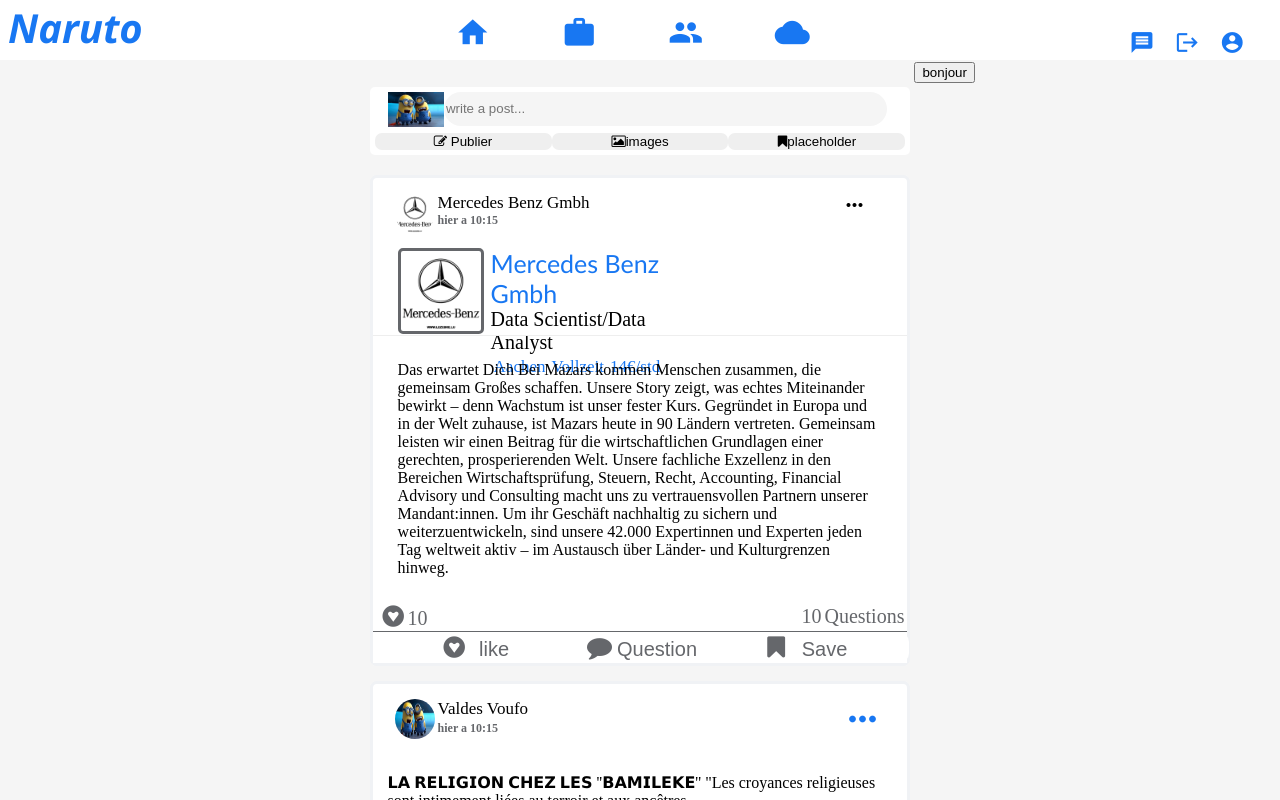
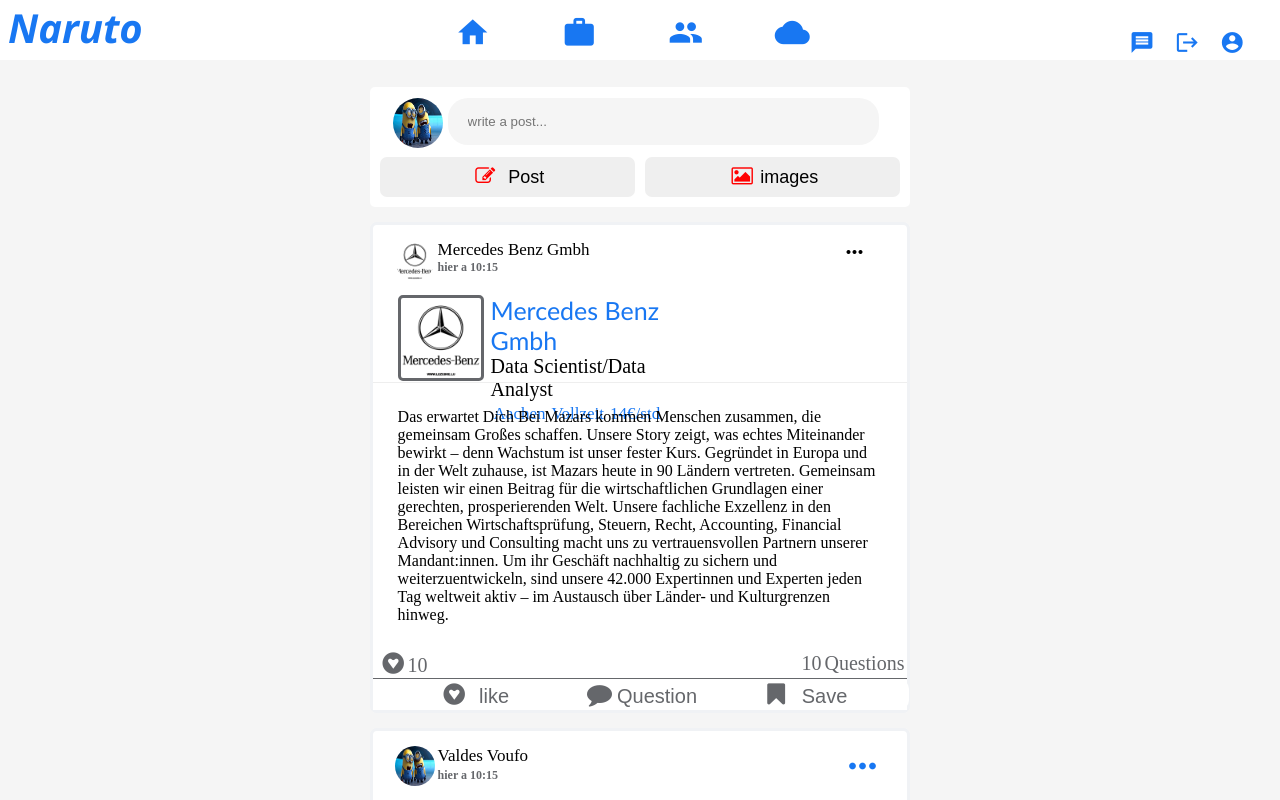
Before and after one commit to valdes-voufo/socialMedia, an Angular app in the folder Projet2vs/: page / in a window 1280 px wide. Shown: the top 800 px of the page. Built offline with nearby package versions, Linux system fonts and the light colour scheme.

Commit message:
customize the write-post-component

```diff
--- a/Projet2vs/src/app/main/main.component.html
+++ b/Projet2vs/src/app/main/main.component.html
@@ -29,7 +29,6 @@
       <!--to be delete------------------------------------------------->
     </div>
     <div class="main_right">
-      <button>bonjour</button>
     </div>
 
 
--- a/Projet2vs/src/app/simple-post/simple-post.component.css
+++ b/Projet2vs/src/app/simple-post/simple-post.component.css
@@ -82,12 +82,12 @@
   .post_image{
     flex: 7;
     max-width: 100%;
-    max-height: 100%;
+
 
   }
   .post_image_img{
     width: 100%;
-
+    max-height: 100%;
   }
   .post_bottom{
     flex: 1;
--- a/Projet2vs/src/app/simple-post/simple-post.component.html
+++ b/Projet2vs/src/app/simple-post/simple-post.component.html
@@ -2,7 +2,7 @@
     <div class="post_head">
       <div class="post_head_content">
         <div class="post_head_icon">
-          <a href=""> <img class="post_head_icon_img" height="100%" width="100%" src="../../assets/minion.jpg"></a>
+          <a href=""> <img class="post_head_icon_img"  alt="profil" src="../../assets/minion.jpg"></a>
         </div>
         <div class="post_head_text">
           <div class="post_head_text_name"><a href=""> Valdes Voufo </a></div>
--- a/Projet2vs/src/app/write-post/write-post.component.css
+++ b/Projet2vs/src/app/write-post/write-post.component.css
@@ -1,14 +1,17 @@
 .write_post{
-    height: fit-content;
+    height: 100px;
     flex-direction: column;
     background-color: white;
     border-radius: 5px;
+    border-color: #65676B;
     display: flex;
-    margin-bottom: 20px;
-
-    padding: 5px
-
-
+    margin-bottom: 15px;
+    padding: 10px
+  }
+  .post_head_icon_img{
+     height:50px;
+     width: 50px;
+     border-radius: 50%;
   }
 
 .write_post_top{
@@ -17,15 +20,16 @@
     align-items: center;
     justify-content: center;
 
+
   }
 
   .write_post_top_content{
     width: 95%;
+    border-bottom: #65676B;
+    border-width: 1px;
+    height: 95%;
+    display: flex;
 
-   border-bottom: #65676B;
-    border-width: 1px;
-    height: 90%;
-    display: flex;
   }
   .write_post_image{
     flex: 1;
@@ -39,19 +43,45 @@
     border:none ;
     background-color: #F5F5F5;
     border-radius: 20px;
+    box-sizing: border-box;
+    padding: 20px;
+
   }
 
+
   .write_post_action{
+
     flex: 1;
     margin-top: 5px;
     display: flex;
+    justify-content: space-between;
+    height: 50px;
+
   }
   .write_post_action div{
-    flex: 1;
+    width: 49%;
   }
 
+  .write_post_action div button:hover{
+    background-color: whitesmoke;
+  }
   .write_post_action div button{
     border-radius: 7px;
     width: 100%;
     border: none;
+    height: 100%;
+    font-size: 18px;
+
   }
+
+  .fa{
+    color: red;
+    width: 30px;
+    font-size: 20px;
+    margin-right: 3px;
+  }
+
+  .write_post_action div button:hover{
+    cursor: pointer;
+
+  }
--- a/Projet2vs/src/app/write-post/write-post.component.html
+++ b/Projet2vs/src/app/write-post/write-post.component.html
@@ -3,25 +3,25 @@
  <div class="write_post_top">
     <div class="write_post_top_content">
       <div class="write_post_image">
-        <a href=""> <img class="post_head_icon_img" height="100%" width="100%" src="../../assets/minion.jpg"></a>
+        <a href=""> <img class="post_head_icon_img" alt="profil" src="../../assets/minion.jpg"/></a>
       </div>
       <div class="write_post_form"><input type="text" placeholder="write a post..."></div>
     </div>
   </div>
+
   <div class="write_post_action">
 
 
-  <div class="publier"><button type="button" onclick="" class="publier_buton"><i class="fa fa-pencil-square-o" aria-hidden="true"></i>
-    Publier
-  </button> </div>
+  <div class="publier">
+    <button type="button" onclick="" class="publier_buton">
+      <i class="fa fa-pencil-square-o" aria-hidden="true"></i>
+       Post
+    </button>
+  </div>
 
     <div class="coment">
-      <button class="image_buton"><i class="fa fa-picture-o" aria-hidden="true"></i>images</button>
+      <button  class="image_buton"><i class="fa fa-picture-o" ></i>images</button>
     </div>
-    <div class="save">
-      <button class="p_buton"><i class="fa fa-bookmark" aria-hidden="true"></i>placeholder</button>
 
-
-    </div>
   </div>
   </div>
```
